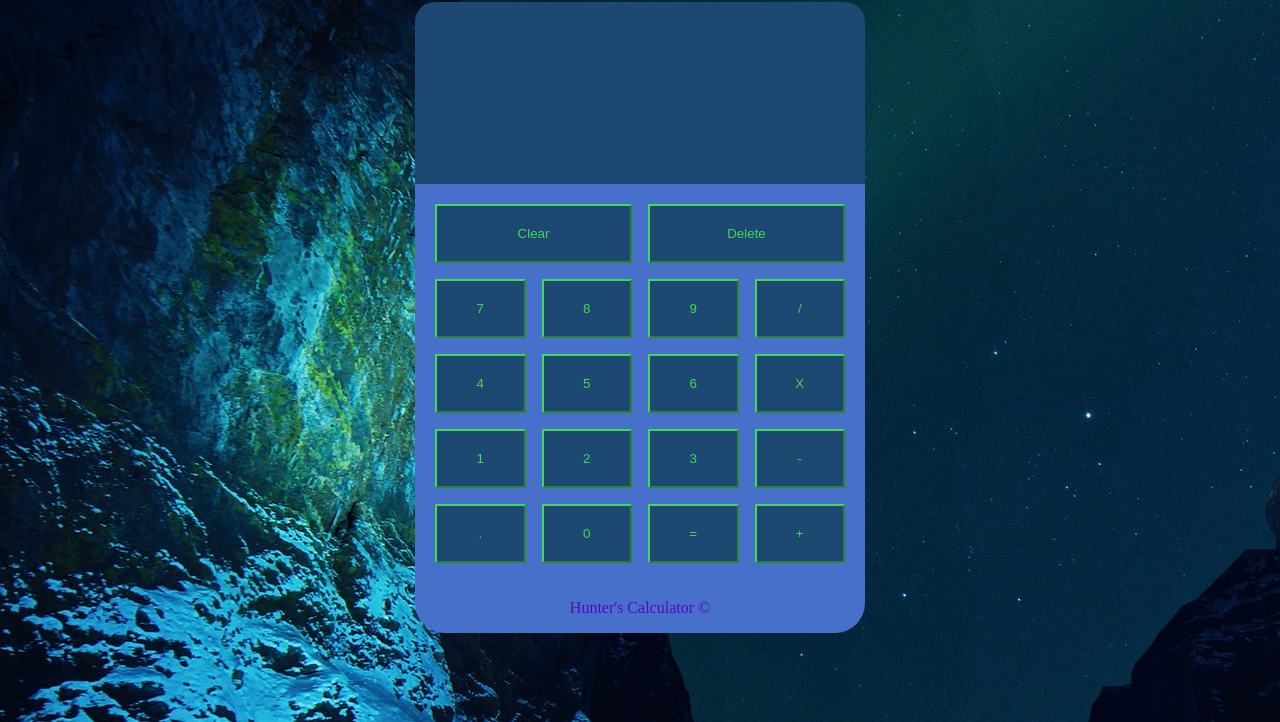
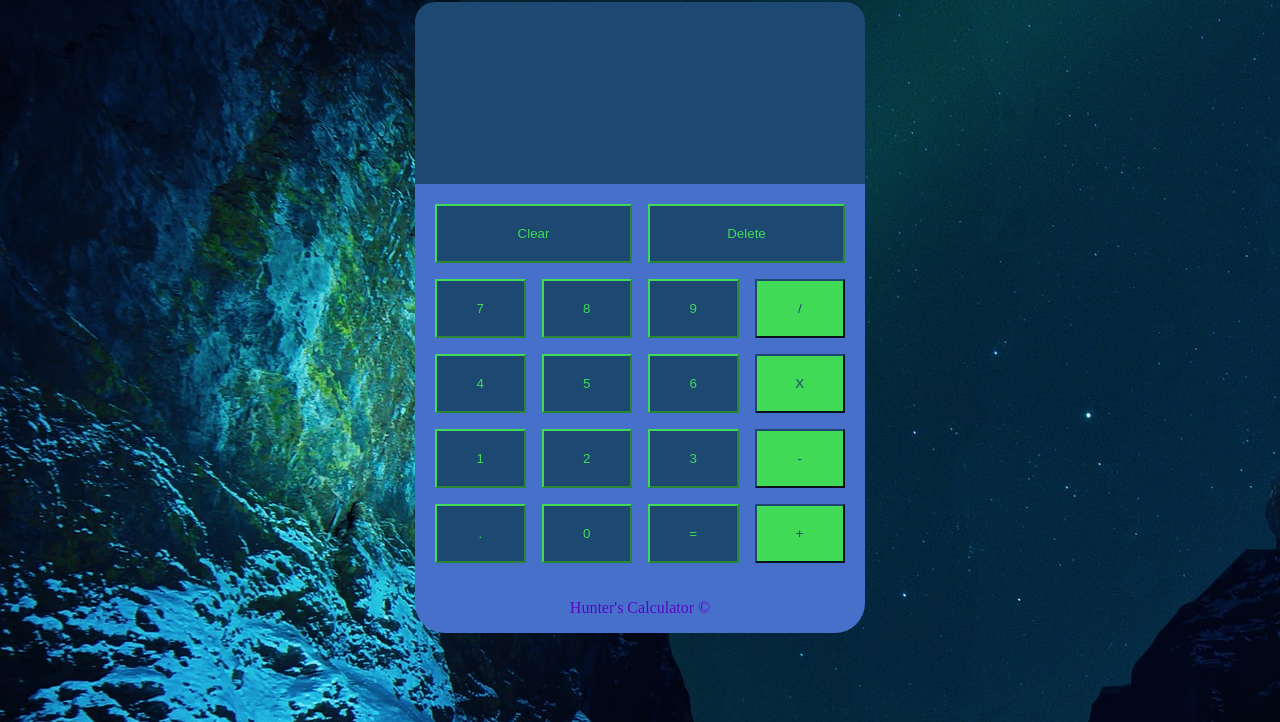
Before and after one commit to hduger/odin-calculator, a plain HTML site: page index.html in a window 1280 px wide. Shown: the part 78-800 px from the top of the page. Drawn offline with Linux system fonts and the light colour scheme; files whose address does not match are found by name.

Commit message:
Add files via upload

```diff
--- a/style.css
+++ b/style.css
@@ -64,6 +64,18 @@ body {
     border-color: rgb(28, 72, 114);
 }
 
+.operation {
+    color: rgb(28, 72, 114);
+    background-color: rgb(65, 218, 86);
+    border-color: rgb(28, 72, 114);
+}
+
+.operation:hover {
+    background-color: rgb(28, 72, 114);
+    color: rgb(65, 218, 86);
+    border-color: rgb(65, 218, 86);
+}
+
 .clear {
     grid-column-start: 1;
     grid-column-end: span 2;
```
